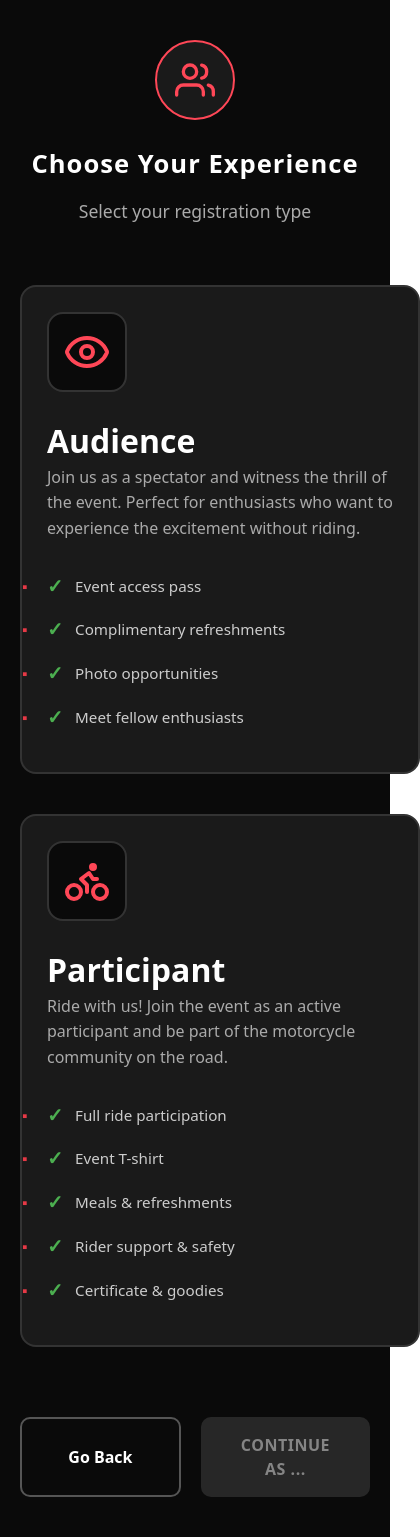
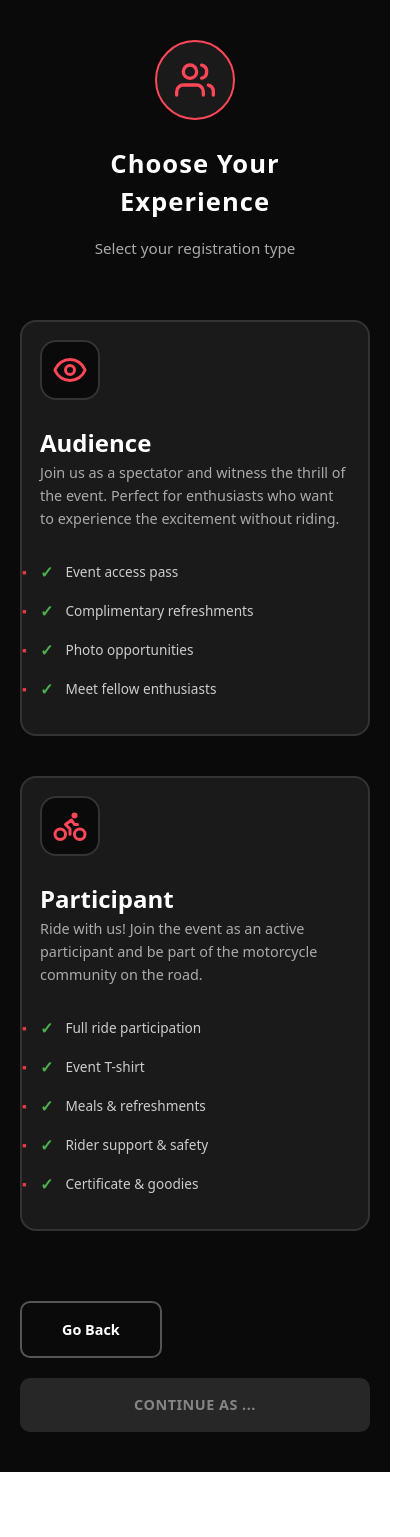
Before and after one commit to avdinovex/bom, a React (Vite) app in the folder frontend/: page /audience-or-rider in a window 390 px wide. Shown: the whole page, 420 px wide, since content can reach past the window. After the commit the page ends 1472 px from the top, so only its background shows below. Built offline with nearby package versions, Linux system fonts and the light colour scheme.

Commit message:
Responsive Components

```diff
--- a/frontend/src/components/AudienceOrRider.jsx
+++ b/frontend/src/components/AudienceOrRider.jsx
@@ -6,7 +6,7 @@ import { Bike, Eye } from 'lucide-react';
 const AudienceOrRider = () => {
   const navigate = useNavigate();
   const location = useLocation();
-  const event = location.state?.event; // Get event data passed from Events page
+  const event = location.state?.event;
   const [selectedType, setSelectedType] = useState(null);
 
   const handleSelection = (type) => {
@@ -16,10 +16,8 @@ const AudienceOrRider = () => {
     }
 
     if (type === 'audience') {
-      // Navigate to Audience component with event data
       navigate('/audience-registration', { state: { event } });
     } else if (type === 'participant') {
-      // Navigate to EventBookingForm component with event data
       navigate('/participant-registration', { state: { event } });
     }
   };
@@ -60,7 +58,7 @@ const AudienceOrRider = () => {
             }}
           >
             <div style={styles.cardIcon}>
-              <Eye size={48} />
+              <Eye size={48} className="card-icon-svg" />
             </div>
             <h2 style={styles.cardTitle}>Audience</h2>
             <p style={styles.cardDescription}>
@@ -111,7 +109,7 @@ const AudienceOrRider = () => {
             }}
           >
             <div style={styles.cardIcon}>
-              <Bike size={48} />
+              <Bike size={48} className="card-icon-svg" />
             </div>
             <h2 style={styles.cardTitle}>Participant</h2>
             <p style={styles.cardDescription}>
@@ -166,6 +164,63 @@ const AudienceOrRider = () => {
           </button>
         </div>
       </div>
+
+      <style>{`
+        .back-btn:hover {
+          background-color: rgba(255, 255, 255, 0.1);
+          border-color: #888;
+          transform: translateX(-3px);
+        }
+
+        .continue-btn:hover:not(:disabled) {
+          background-color: #ff3545;
+          transform: translateY(-2px);
+          box-shadow: 0 8px 25px rgba(255, 71, 87, 0.5);
+        }
+
+        /* Tablet styles (768px - 1024px) */
+        @media (max-width: 1024px) {
+          .selection-card {
+            padding: 32px !important;
+          }
+        }
+
+        @media (max-width: 968px) {
+          .selection-card {
+            padding: 28px !important;
+          }
+        }
+
+        /* Mobile and small tablet styles */
+        @media (max-width: 768px) {
+          .selection-card {
+            padding: 24px !important;
+          }
+        }
+
+        /* Mobile-specific styles */
+        @media (max-width: 640px) {
+          .selection-card {
+            padding: 20px !important;
+          }
+
+          .card-icon-svg {
+            width: 40px !important;
+            height: 40px !important;
+          }
+        }
+
+        @media (max-width: 480px) {
+          .selection-card {
+            padding: 18px !important;
+          }
+
+          .card-icon-svg {
+            width: 36px !important;
+            height: 36px !important;
+          }
+        }
+      `}</style>
     </div>
   );
 };
@@ -177,7 +232,13 @@ const styles = {
     display: 'flex',
     alignItems: 'center',
     justifyContent: 'center',
-    padding: '40px 20px'
+    padding: '40px 20px',
+    '@media (maxWidth: 768px)': {
+      padding: '30px 16px'
+    },
+    '@media (maxWidth: 480px)': {
+      padding: '20px 12px'
+    }
   },
   container: {
     maxWidth: '1200px',
@@ -185,7 +246,13 @@ const styles = {
   },
   header: {
     textAlign: 'center',
-    marginBottom: '60px'
+    marginBottom: '60px',
+    '@media (maxWidth: 768px)': {
+      marginBottom: '40px'
+    },
+    '@media (maxWidth: 480px)': {
+      marginBottom: '30px'
+    }
   },
   headerIcon: {
     width: '80px',
@@ -197,25 +264,41 @@ const styles = {
     alignItems: 'center',
     justifyContent: 'center',
     color: '#ff4757',
-    margin: '0 auto 25px'
+    margin: '0 auto 25px',
+    '@media (maxWidth: 480px)': {
+      width: '60px',
+      height: '60px',
+      marginBottom: '20px'
+    }
   },
   title: {
-    fontSize: '2.5rem',
+    fontSize: 'clamp(1.75rem, 5vw, 2.5rem)',
     fontWeight: '800',
     color: '#fff',
     marginBottom: '15px',
-    letterSpacing: '1px'
+    letterSpacing: '1px',
+    padding: '0 16px'
   },
   subtitle: {
-    fontSize: '1.1rem',
+    fontSize: 'clamp(0.95rem, 2.5vw, 1.1rem)',
     color: '#aaa',
-    margin: 0
+    margin: 0,
+    padding: '0 16px'
   },
   cardsContainer: {
     display: 'grid',
-    gridTemplateColumns: 'repeat(auto-fit, minmax(400px, 1fr))',
+    gridTemplateColumns: 'repeat(auto-fit, minmax(min(100%, 380px), 1fr))',
     gap: '40px',
-    marginBottom: '50px'
+    marginBottom: '50px',
+    '@media (maxWidth: 768px)': {
+      gap: '30px',
+      marginBottom: '40px'
+    },
+    '@media (maxWidth: 640px)': {
+      gap: '24px',
+      marginBottom: '30px',
+      gridTemplateColumns: '1fr'
+    }
   },
   card: {
     backgroundColor: '#1a1a1a',
@@ -234,8 +317,8 @@ const styles = {
     boxShadow: '0 15px 40px rgba(255, 71, 87, 0.3)'
   },
   cardIcon: {
-    width: '80px',
-    height: '80px',
+    width: 'clamp(60px, 15vw, 80px)',
+    height: 'clamp(60px, 15vw, 80px)',
     borderRadius: '16px',
     backgroundColor: '#0a0a0a',
     border: '2px solid #333',
@@ -243,20 +326,28 @@ const styles = {
     alignItems: 'center',
     justifyContent: 'center',
     color: '#ff4757',
-    marginBottom: '25px'
+    marginBottom: '25px',
+    '@media (maxWidth: 480px)': {
+      marginBottom: '20px',
+      borderRadius: '12px'
+    }
   },
   cardTitle: {
-    fontSize: '2rem',
+    fontSize: 'clamp(1.5rem, 4vw, 2rem)',
     fontWeight: '700',
     color: '#fff',
     marginBottom: '15px',
     margin: 0
   },
   cardDescription: {
-    fontSize: '1rem',
+    fontSize: 'clamp(0.9rem, 2vw, 1rem)',
     color: '#aaa',
     lineHeight: '1.6',
-    marginBottom: '30px'
+    marginBottom: '30px',
+    '@media (maxWidth: 480px)': {
+      marginBottom: '24px',
+      lineHeight: '1.5'
+    }
   },
   featuresList: {
     listStyle: 'none',
@@ -269,12 +360,17 @@ const styles = {
     gap: '12px',
     marginBottom: '15px',
     color: '#ccc',
-    fontSize: '0.95rem'
+    fontSize: 'clamp(0.85rem, 2vw, 0.95rem)',
+    '@media (maxWidth: 480px)': {
+      marginBottom: '12px',
+      gap: '10px'
+    }
   },
   checkmark: {
     color: '#4CAF50',
-    fontSize: '1.2rem',
-    fontWeight: 'bold'
+    fontSize: 'clamp(1rem, 2.5vw, 1.2rem)',
+    fontWeight: 'bold',
+    flexShrink: 0
   },
   selectedBadge: {
     position: 'absolute',
@@ -284,16 +380,26 @@ const styles = {
     color: '#fff',
     padding: '8px 20px',
     borderRadius: '20px',
-    fontSize: '0.85rem',
+    fontSize: 'clamp(0.75rem, 2vw, 0.85rem)',
     fontWeight: '700',
     letterSpacing: '0.5px',
-    boxShadow: '0 4px 15px rgba(255, 71, 87, 0.4)'
+    boxShadow: '0 4px 15px rgba(255, 71, 87, 0.4)',
+    '@media (maxWidth: 480px)': {
+      top: '16px',
+      right: '16px',
+      padding: '6px 16px'
+    }
   },
   footer: {
     display: 'flex',
     justifyContent: 'space-between',
     gap: '20px',
-    paddingTop: '20px'
+    paddingTop: '20px',
+    flexWrap: 'wrap',
+    '@media (maxWidth: 640px)': {
+      flexDirection: 'column',
+      gap: '16px'
+    }
   },
   backButton: {
     padding: '16px 40px',
@@ -301,10 +407,15 @@ const styles = {
     border: '2px solid #555',
     backgroundColor: 'transparent',
     color: '#fff',
-    fontSize: '1rem',
+    fontSize: 'clamp(0.9rem, 2vw, 1rem)',
     fontWeight: '600',
     cursor: 'pointer',
-    transition: 'all 0.3s ease'
+    transition: 'all 0.3s ease',
+    minWidth: '140px',
+    '@media (maxWidth: 640px)': {
+      width: '100%',
+      padding: '14px 32px'
+    }
   },
   continueButton: {
     flex: 1,
@@ -313,12 +424,17 @@ const styles = {
     border: 'none',
     backgroundColor: '#ff4757',
     color: '#fff',
-    fontSize: '1rem',
+    fontSize: 'clamp(0.9rem, 2vw, 1rem)',
     fontWeight: '700',
     cursor: 'pointer',
     transition: 'all 0.3s ease',
     letterSpacing: '0.5px',
-    textTransform: 'uppercase'
+    textTransform: 'uppercase',
+    minWidth: '200px',
+    '@media (maxWidth: 640px)': {
+      width: '100%',
+      padding: '14px 32px'
+    }
   },
   continueButtonDisabled: {
     backgroundColor: '#444',
@@ -327,61 +443,4 @@ const styles = {
   }
 };
 
-// Add hover effects and responsive styles
-if (typeof document !== 'undefined') {
-  const styleSheet = document.createElement('style');
-  styleSheet.innerHTML = `
-    .back-btn:hover {
-      background-color: rgba(255, 255, 255, 0.1);
-      border-color: #888;
-      transform: translateX(-3px);
-    }
-
-    .continue-btn:hover:not(:disabled) {
-      background-color: #ff3545;
-      transform: translateY(-2px);
-      box-shadow: 0 8px 25px rgba(255, 71, 87, 0.5);
-    }
-
-    @media (max-width: 968px) {
-      .selection-card {
-        padding: 30px !important;
-      }
-    }
-
-    @media (max-width: 768px) {
-      .cards-container {
-        grid-template-columns: 1fr !important;
-        gap: 30px !important;
-      }
-
-      .footer {
-        flex-direction: column !important;
-      }
-
-      .back-btn, .continue-btn {
-        width: 100% !important;
-      }
-    }
-
-    @media (max-width: 480px) {
-      .header-title {
-        font-size: 2rem !important;
-      }
-
-      .card-title {
-        font-size: 1.5rem !important;
-      }
-
-      .selection-card {
-        padding: 25px !important;
-      }
-    }
-  `;
-  if (!document.querySelector('#audience-or-rider-styles')) {
-    styleSheet.id = 'audience-or-rider-styles';
-    document.head.appendChild(styleSheet);
-  }
-}
-
 export default AudienceOrRider;
```
